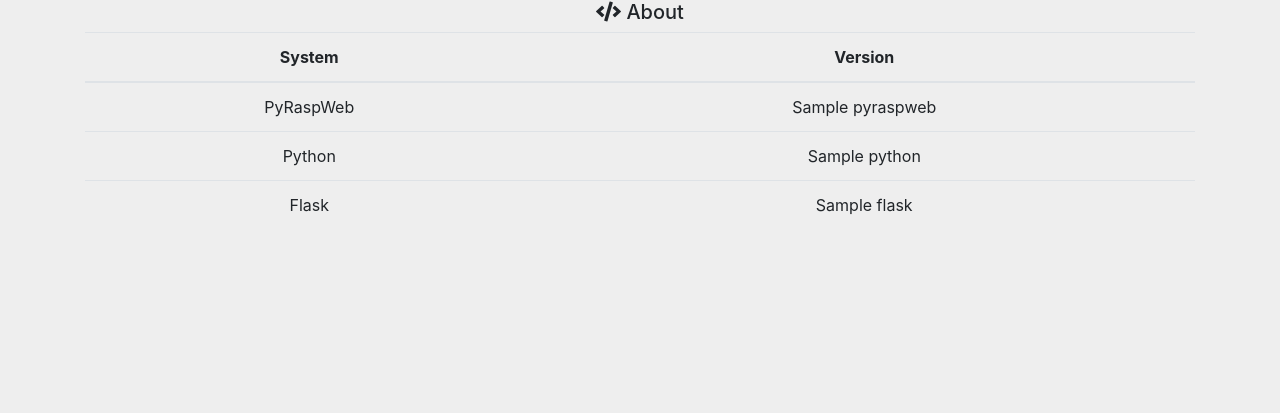
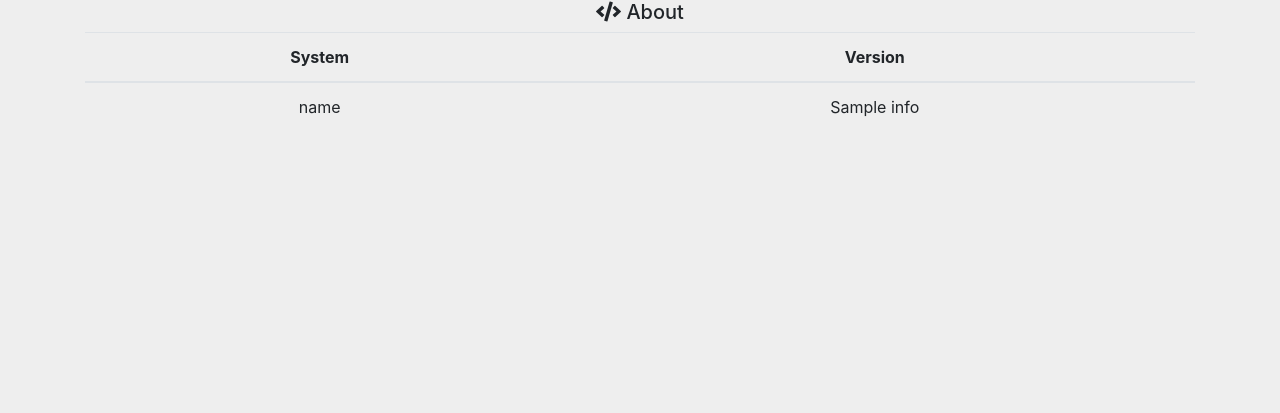
Before and after one commit to KristianMilan/PyRaspWeb, a Flask app: template app/templates/about.html in a window 1280 px wide. Shown: the part 62-475 px from the top of the page. Run offline with Flask 2, Linux system fonts and the light colour scheme; the template is opened without the code that fills it: most values are stand-ins (such as "Sample title", 1, 10 or a date in 2020); parts of the project's set-up code (start-up, migrations or seed data) failed here and were passed over; some libraries are stand-ins or nearby versions.

Commit message:
[fix] update all system

```diff
--- a/app/controller/main.py
+++ b/app/controller/main.py
@@ -13,6 +13,8 @@ def index():
 @app.route('/about')
 def about():
     info = {}
+    info['Author'] = 'Junior Tada'
+    info['Email'] = 'juniortada@gmail.com'
     info['pyraspweb'] = '0.1'
     info['python'] = python_version()
     info['flask'] = flask.__version__
--- a/app/templates/about.html
+++ b/app/templates/about.html
@@ -12,18 +12,12 @@
         </tr>
       </thead>
       <tbody>
-        <tr>
-          <td>PyRaspWeb</td>
-          <td>{{info['pyraspweb']}}</td>
-        </tr>
-        <tr>
-          <td>Python</td>
-          <td>{{info['python']}}</td>
-        </tr>
-        <tr>
-          <td>Flask</td>
-          <td>{{info['flask']}}</td>
-        </tr>
+        {% for key in info.keys() %}
+          <tr>
+            <td>{{key}}</td>
+            <td>{{info[key]}}</td>
+          </tr>
+        {% endfor %}
       </tbody>
     </table>
 
--- a/app/templates/base.html
+++ b/app/templates/base.html
@@ -16,7 +16,7 @@
   <body>
     <nav class="navbar navbar-default">
         <div class="navbar-header">
-          <a class="navbar-brand" href="#"><img src="{{ url_for('static', filename='image/android-icon-36x36.png')}}"> PyRaspWeb</a>
+          <a class="navbar-brand" href="{{ url_for('index')}}"><img src="{{ url_for('static', filename='image/android-icon-36x36.png')}}"> PyRaspWeb</a>
         </div> <!-- /.navbar-header -->
         <div class="navbar-nav ml-auto">
             <li class="nav-item dropdown">
--- a/app/templates/index.html
+++ b/app/templates/index.html
@@ -15,12 +15,12 @@
       <tbody>
         <tr ondblclick="location.href='{{ url_for("detail", id=1) }}'">
           <td>1</td>
-          <td>Hydroponic 1</td>
+          <td>Aeroponic 1</td>
           <td><span class="badge badge-pill badge-success handler"><span>ON</span> <i class="fas fa-check"></i></span></td>
         </tr>
         <tr>
           <td>2</td>
-          <td>Hydroponic 2</td>
+          <td>Aeroponic 2</td>
           <td><span class="badge badge-pill badge-danger handler"><span>OFF</span> <i class="fas fa-times"></i></span></td>
         </tr>
       </tbody>
```
Also changed, not shown: app/templates/detail.html (+6 -2 lines), README.md.
